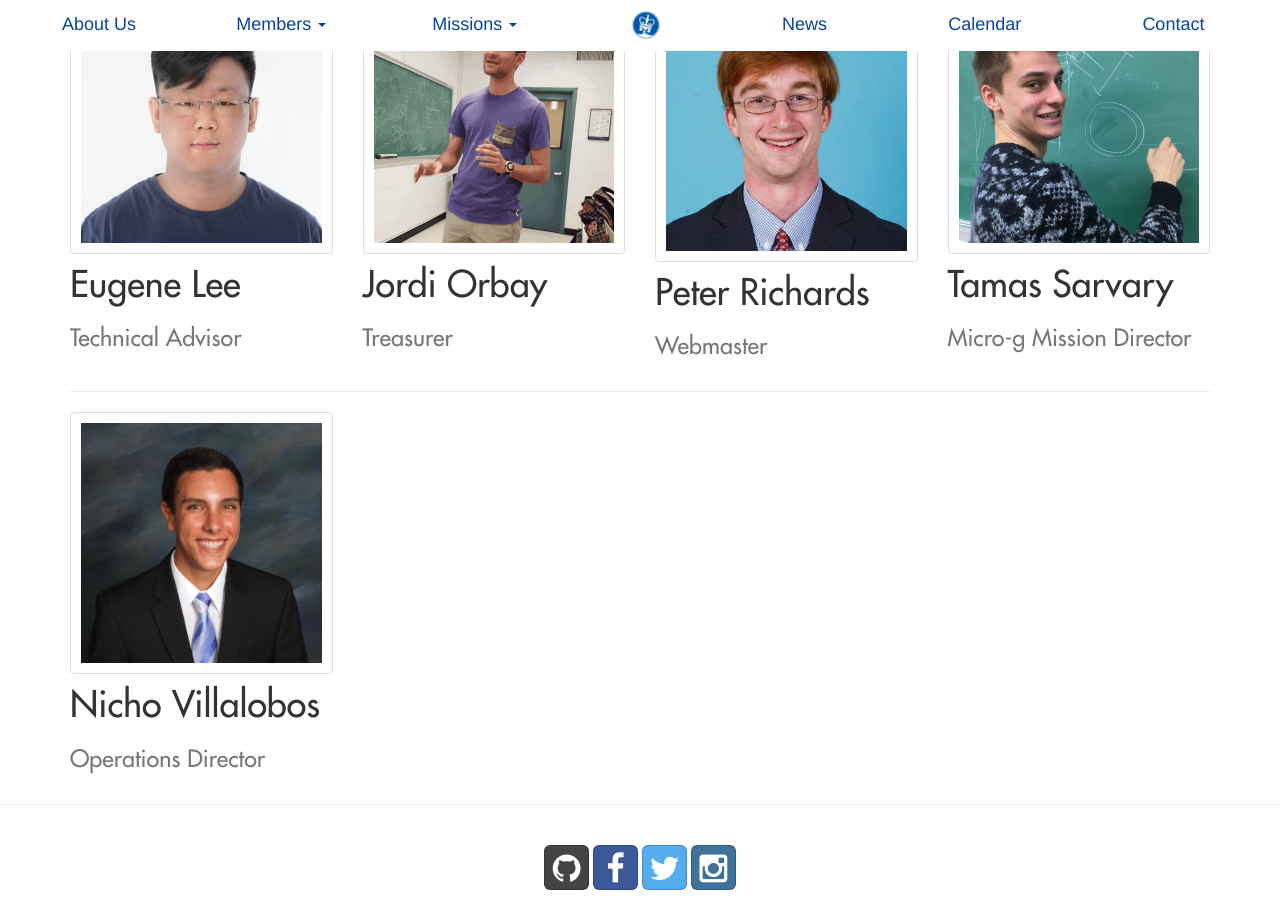
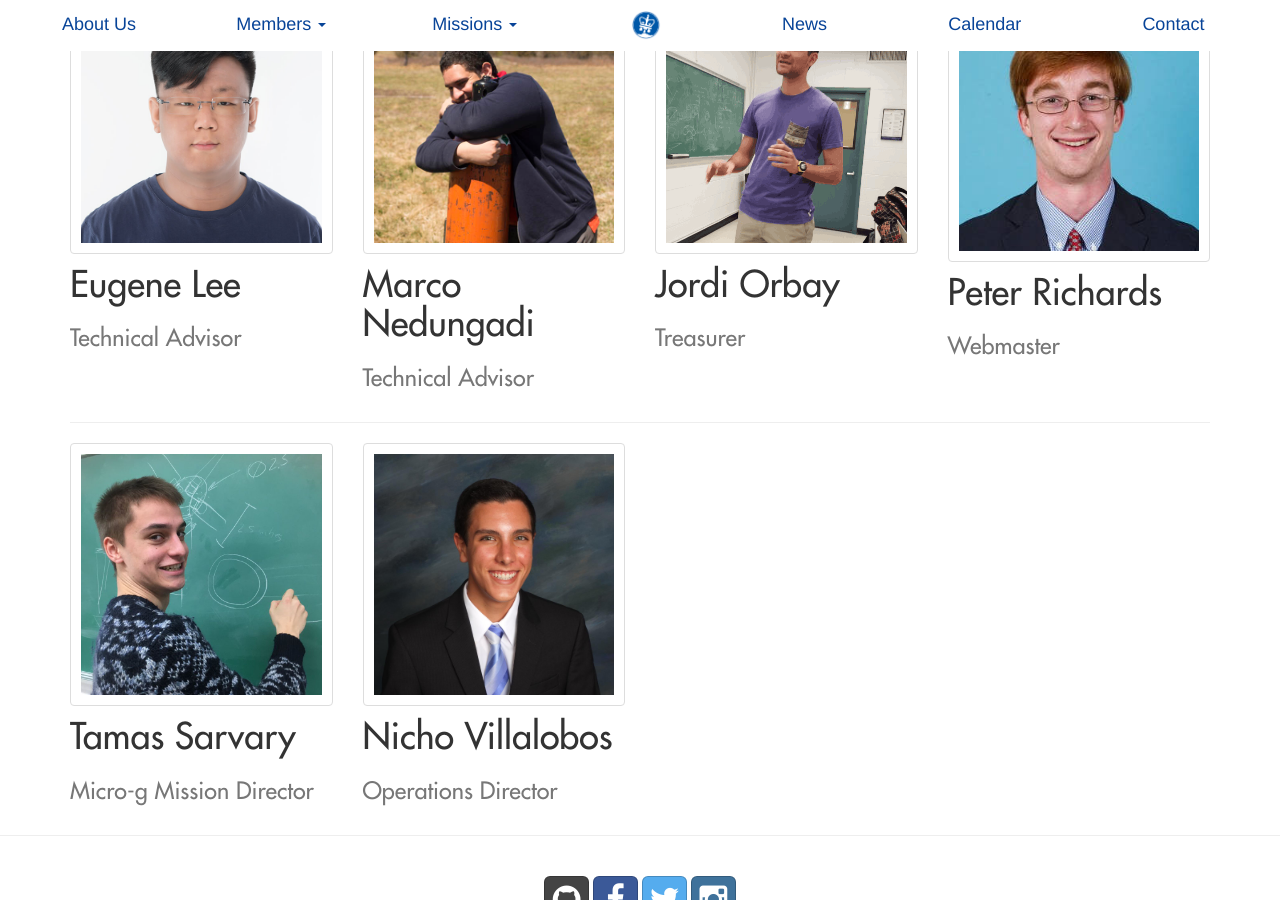
Before and after one commit to columbiaspace/columbiaspace.org, a Jekyll site: the page built from members-2015.html, in a window 1280 px wide and 900 px high, scrolled down 2494 px. Built offline with Jekyll 4.4.1, drawn with Linux system fonts in a browser that asks for light colours; nearby versions of some CDN libraries; comment, search, counter and statistics services are not loaded.

Commit message:
Added marco to members list

```diff
--- a/members-2015.html
+++ b/members-2015.html
@@ -47,6 +47,9 @@ members:
   - name: "Eugene Lee"
     title: "Technical Advisor"
     image: "/assets/media/img/profiles/elee.jpg"
+  - name: "Marco Nedungadi"
+    title: "Technical Advisor"
+    image: "/assets/media/img/profiles/mnedungadi.jpg"
   - name: "Jordi Orbay"
     title: "Treasurer"
     image: "/assets/media/img/profiles/jordigif.gif"
```
Also changed, not shown: assets/media/img/profiles/mnedungadi.jpg (added).
